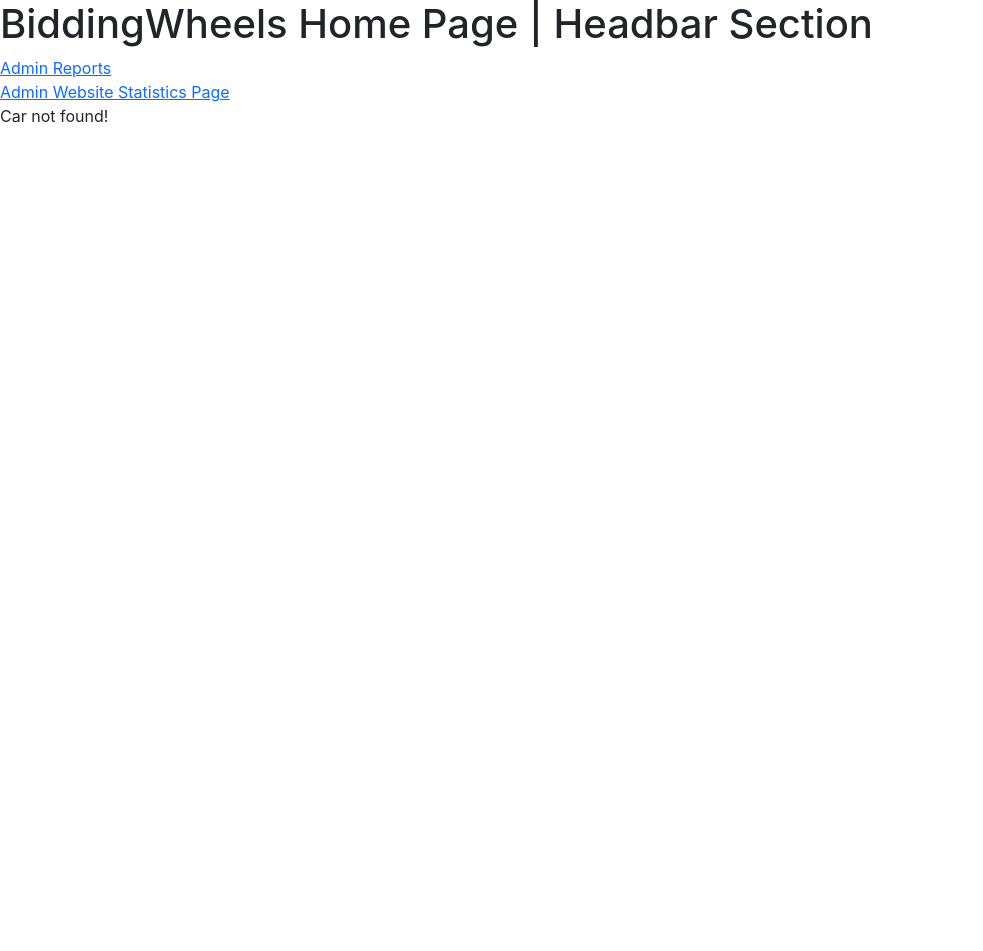
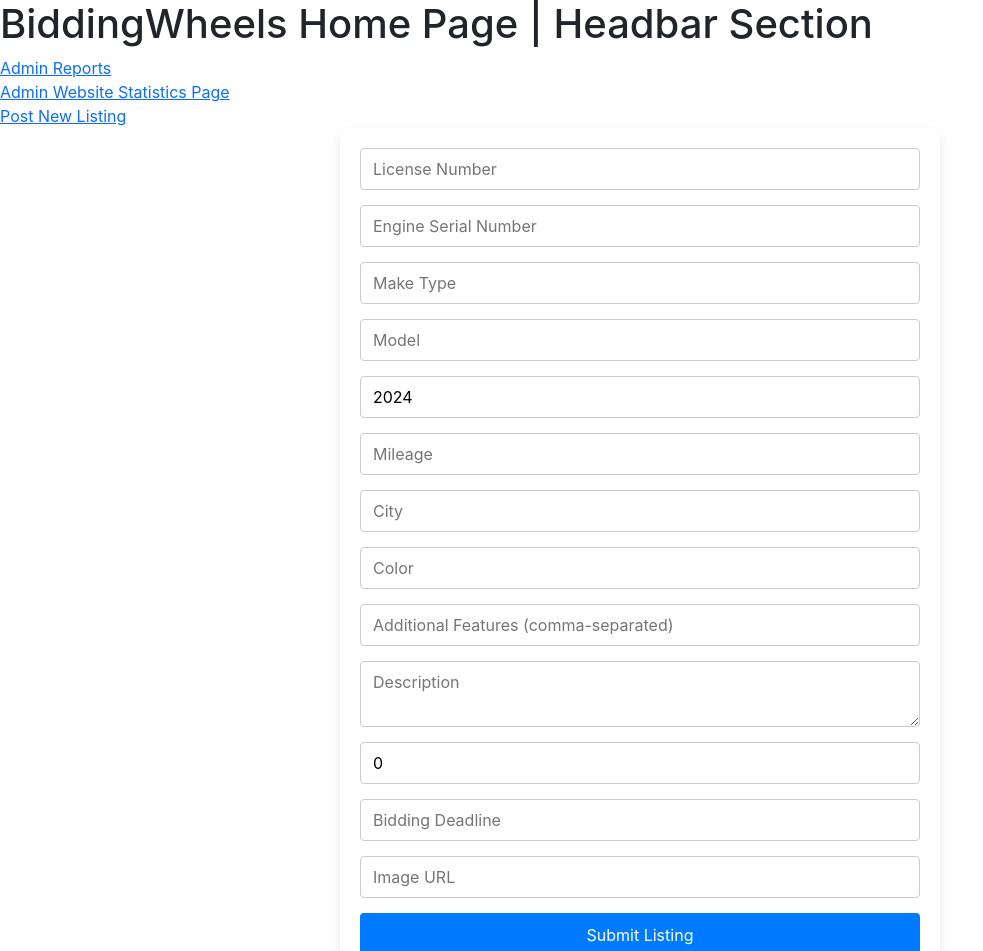
Before and after one commit to KayL315/biddingwheels_react, a React (Create React App) app: page /postlisting in a window 1280 px wide. Before the commit this address had no page. Shown: the top 951 px of the page, without its empty margins (0-983 px from the left). Before the commit the page ends 800 px from the top, so only its background shows below. Built offline with nearby package versions, Linux system fonts and the light colour scheme.

Commit message:
added PostListing

```diff
--- a/src/App.tsx
+++ b/src/App.tsx
@@ -4,6 +4,7 @@
 import {AdminReports} from "./AdminReportsPage/AdminReports";
 import {AdminWebsiteStats} from "./AdminWebsiteStatsPage/AdminWebsiteStats";
 import {CarsDetailsPage} from "./CarsDetailsPage/CarsDetailsPage";
+import {PostListing} from "./PostListing/PostListing"
 
 function App() {
 
@@ -13,11 +14,13 @@
         <h1>BiddingWheels Home Page | Headbar Section</h1>
         <Link to={"/adminreports"}> Admin Reports </Link>
         <Link to={"/admin-website-stats"}> Admin Website Statistics Page</Link>
+        <Link to={"/postlisting"}> Post New Listing </Link>
       </div>
       <div className={""}>
         <Routes>
           <Route path={"/adminreports"} element={<AdminReports/>}/>
           <Route path={"/admin-website-stats"} element={<AdminWebsiteStats/>}/>
+          <Route path={"/postlisting"} element={<PostListing/>}/>
           <Route path={"/:listid"} element={<CarsDetailsPage/>}/>
         </Routes>
       </div>
--- /dev/null
+++ b/src/Interface/CarListing.tsx
@@ -0,0 +1,17 @@
+export interface CarListing {
+    listid: number;
+    licenseNumber: string;
+    engineSerialNumber: string;
+    makeType: string;
+    model: string;
+    year: number;
+    mileage: string;
+    city: string;
+    color: string;
+    additionalFeatures: string[];
+    description: string;
+    startingPrice: number;
+    biddingDeadline: string;
+    highestBid: number;
+    image: string;
+}
--- /dev/null
+++ b/src/PostListing/PostListing.css
@@ -0,0 +1,37 @@
+.post-listing {
+    max-width: 600px;
+    margin: auto;
+    padding: 20px;
+    box-shadow: 0 4px 8px rgba(0, 0, 0, 0.1);
+    background: #fff;
+    border-radius: 8px;
+  }
+
+  .post-listing form {
+    display: flex;
+    flex-direction: column;
+    gap: 15px;
+  }
+
+  .post-listing input[type="text"],
+  .post-listing input[type="number"],
+  .post-listing textarea {
+    padding: 8px 12px;
+    border: 1px solid #ccc;
+    border-radius: 4px;
+    font-size: 16px;
+  }
+
+  .post-listing button {
+    padding: 10px 15px;
+    background-color: #007bff;
+    color: white;
+    border: none;
+    border-radius: 4px;
+    cursor: pointer;
+    transition: background-color 0.3s ease;
+  }
+
+  .post-listing button:hover {
+    background-color: #0056b3;
+  }
--- /dev/null
+++ b/src/PostListing/PostListing.tsx
@@ -0,0 +1,79 @@
+import React, { useState, ChangeEvent, FormEvent } from "react";
+import { CarListing } from '../Interface/CarListing';
+import "./PostListing.css";
+
+export const PostListing: React.FC = () => {
+  const [newListing, setNewListing] = useState<CarListing>({
+    listid: 0,
+    licenseNumber: '',
+    engineSerialNumber: '',
+    makeType: '',
+    model: '',
+    year: new Date().getFullYear(),
+    mileage: '',
+    city: '',
+    color: '',
+    additionalFeatures: [],
+    description: '',
+    startingPrice: 0,
+    biddingDeadline: '',
+    highestBid: 0,
+    image: ''
+  });
+
+  const handleInputChange = (e: ChangeEvent<HTMLInputElement | HTMLTextAreaElement>) => {
+    const { name, value } = e.target;
+    if (name === "additionalFeatures") {
+      setNewListing({
+        ...newListing,
+        additionalFeatures: value.split(',').map(feature => feature.trim())
+      });
+    } else {
+      setNewListing({
+        ...newListing,
+        [name]: value
+      });
+    }
+  };
+
+  const handleSubmit = (e: FormEvent) => {
+    e.preventDefault();
+    // Submit newListing to server or backend
+    console.log(newListing);
+  };
+
+  return (
+    <div className="post-listing">
+      <form onSubmit={handleSubmit}>
+        <input type="text" name="licenseNumber" value={newListing.licenseNumber}
+        onChange={handleInputChange} placeholder="License Number" />
+        <input type="text" name="engineSerialNumber" value={newListing.engineSerialNumber}
+        onChange={handleInputChange} placeholder="Engine Serial Number" />
+        <input type="text" name="makeType" value={newListing.makeType}
+        onChange={handleInputChange} placeholder="Make Type" />
+        <input type="text" name="model" value={newListing.model}
+        onChange={handleInputChange} placeholder="Model" />
+        <input type="number" name="year" value={newListing.year}
+        onChange={handleInputChange} placeholder="Year" />
+        <input type="text" name="mileage" value={newListing.mileage}
+        onChange={handleInputChange} placeholder="Mileage" />
+        <input type="text" name="city" value={newListing.city}
+        onChange={handleInputChange} placeholder="City" />
+        <input type="text" name="color" value={newListing.color}
+        onChange={handleInputChange} placeholder="Color" />
+        <input type="text" name="additionalFeatures"
+        value={newListing.additionalFeatures.join(', ')}
+        onChange={handleInputChange} placeholder="Additional Features (comma-separated)" />
+        <textarea name="description" value={newListing.description}
+        onChange={handleInputChange} placeholder="Description"></textarea>
+        <input type="number" name="startingPrice" value={newListing.startingPrice}
+        onChange={handleInputChange} placeholder="Starting Price" />
+        <input type="text" name="biddingDeadline" value={newListing.biddingDeadline}
+        onChange={handleInputChange} placeholder="Bidding Deadline" />
+        <input type="text" name="image" value={newListing.image}
+        onChange={handleInputChange} placeholder="Image URL" />
+        <button type="submit">Submit Listing</button>
+      </form>
+    </div>
+  );
+};
```
Also changed, not shown: src/CarsDetailsPage/CarsDetailsPage.tsx (+1 -18 lines).
